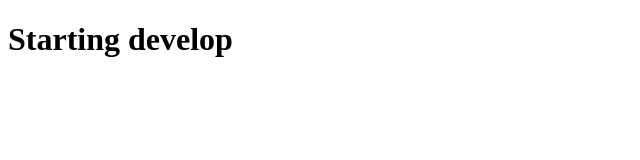
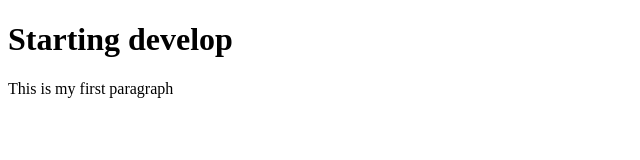
Before and after one commit to DariaVyshniak/goit-markup-hw-01, a plain HTML site: page index.html in a window 1280 px wide. Shown: the whole page, without its empty margins (0-640 px from the left). Drawn offline with Linux system fonts and the light colour scheme.

Commit message:
added first paragraph

```diff
--- a/index.html
+++ b/index.html
@@ -9,6 +9,7 @@
 
 <body>
     <h1>Starting develop</h1>
+    <p>This is my first paragraph</p>
 </body>
 
 </html>
--- /dev/null
+++ b/style.css
@@ -0,0 +1,3 @@
+body {
+    margin: 0;
+}
```
